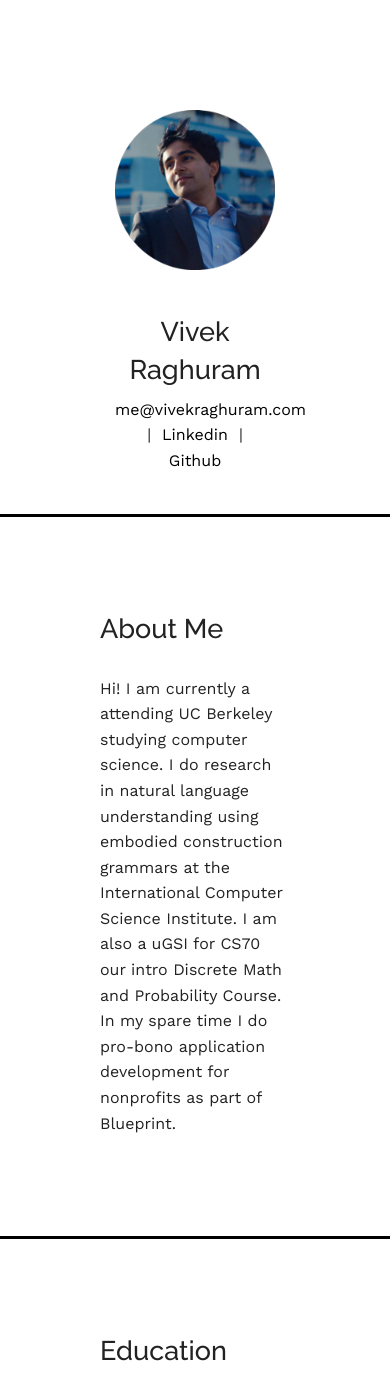
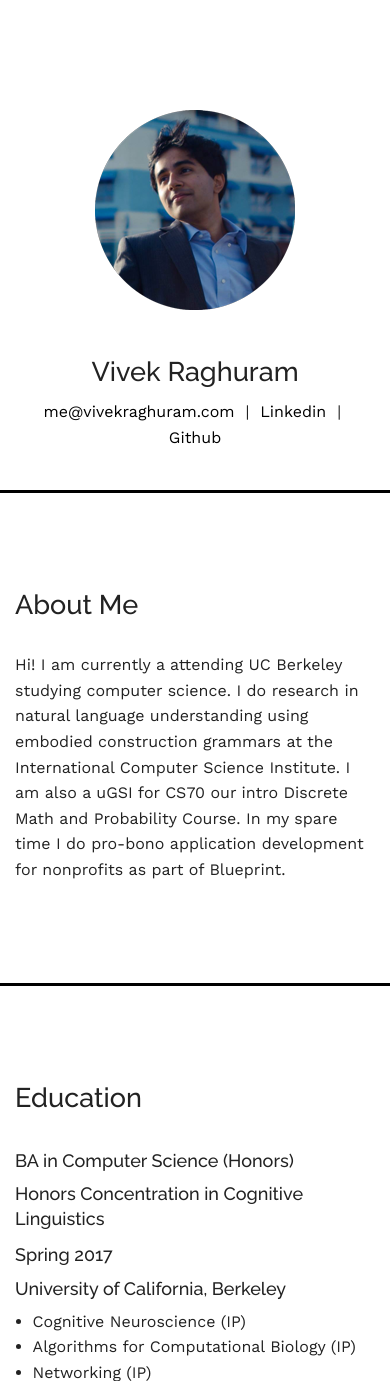
Before and after one commit to vivekraghuram/vivekraghuram, a PHP site: page / in a window 390 px wide. Shown: the top 1381 px of the page. Run offline with PHP 8.4, Linux system fonts and the light colour scheme.

Commit message:
Reduce mobile padding

```diff
--- a/css/style.css
+++ b/css/style.css
@@ -51,3 +51,9 @@ small {
 
 .spacer-20 { height: 20px; }
 .spacer-40 { height: 40px; }
+
+@media (max-width: 800px) {
+  .container {
+    padding: 90px 15px 80px;
+  }
+}
```
